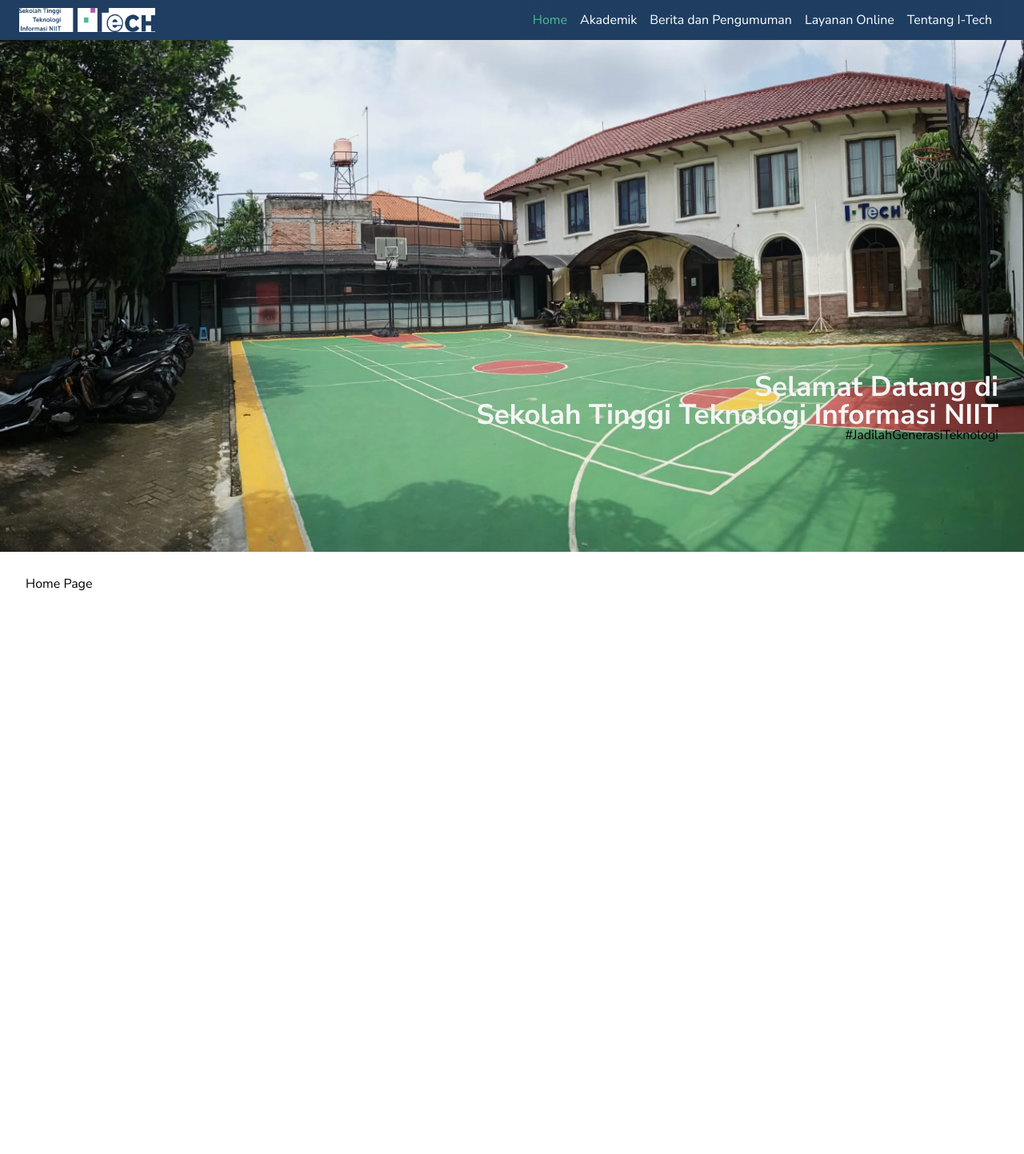
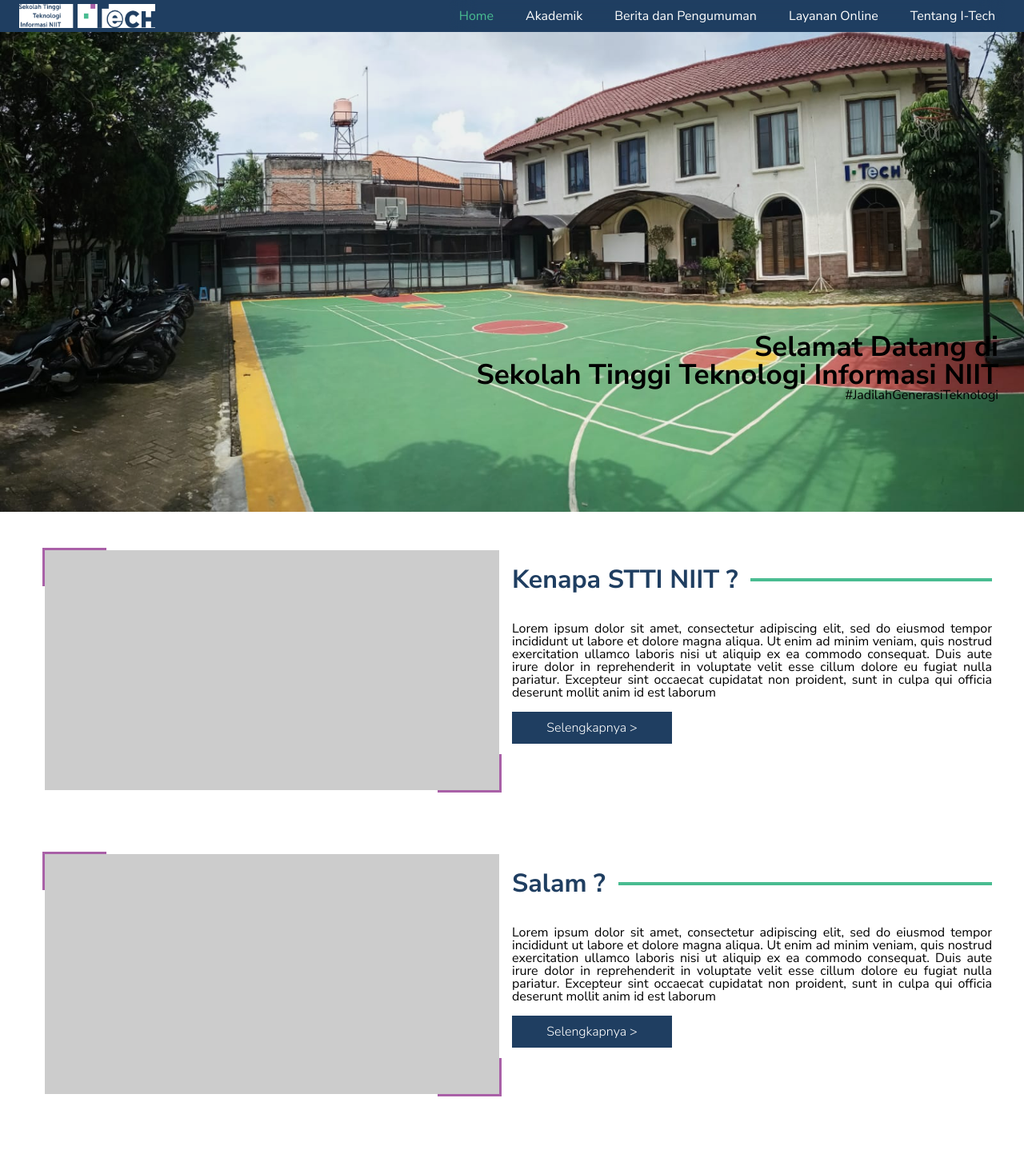
Before and after one commit to MezzyCode/stti-niit-itech-web, a Next.js app: page / in a window 1280 px wide. Shown: the top 1443 px of the page at 80% size. Before the commit the page ends 1200 px from the top, so only its background shows below. Built offline with nearby package versions, Linux system fonts and the light colour scheme.

Commit message:
Started Creating SummaryCards

```diff
--- a/src/app/globals.css
+++ b/src/app/globals.css
@@ -3,7 +3,7 @@
   --primary-color: hsl(212, 52%, 25%);
   --secondary-color: hsl(158, 46%, 51%);
   --accent-color: hsl(302, 30%, 52%);
-  --on-primary : hsl(0, 0%, 100%);
+  --on-primary: hsl(0, 0%, 100%);
   --background-color: hsl(0, 0%, 100%);
 }
 
@@ -17,9 +17,28 @@ body {
 
 h1 {
   font-weight: 700;
-  color: whitesmoke;
+  font-size: 3rem;
+}
+
+h2 {
+  font-weight: 700;
+  font-size: 2rem;
+}
+
+h3 {
+  font-weight: 700;
+  font-size: 1.5rem;
+}
+
+h4 {
+  font-weight: 700;
 }
 
 main.container {
   padding: 2rem;
+  display: flex;
+  flex-direction: column;
+  gap: 3rem;
+  width: 100%;
+  align-items: center;
 }
--- a/src/app/page.js
+++ b/src/app/page.js
@@ -1,9 +1,21 @@
+import SummaryCard from "@/components/SummaryCard";
+
 export default function Page() {
   return (
-    <div>
-      <div>
-        <p>Home Page</p>
-      </div>
-    </div>
+    <>
+      <SummaryCard
+        title={'Kenapa STTI NIIT ?'}
+        content={'Lorem ipsum dolor sit amet, consectetur adipiscing elit, sed do eiusmod tempor incididunt ut labore et dolore magna aliqua. Ut enim ad minim veniam, quis nostrud exercitation ullamco laboris nisi ut aliquip ex ea commodo consequat. Duis aute irure dolor in reprehenderit in voluptate velit esse cillum dolore eu fugiat nulla pariatur. Excepteur sint occaecat cupidatat non proident, sunt in culpa qui officia deserunt mollit anim id est laborum'}
+        link={'/'} /><SummaryCard
+        variant='reversed'
+        title={'Salam ?'}
+        content={'Lorem ipsum dolor sit amet, consectetur adipiscing elit, sed do eiusmod tempor incididunt ut labore et dolore magna aliqua. Ut enim ad minim veniam, quis nostrud exercitation ullamco laboris nisi ut aliquip ex ea commodo consequat. Duis aute irure dolor in reprehenderit in voluptate velit esse cillum dolore eu fugiat nulla pariatur. Excepteur sint occaecat cupidatat non proident, sunt in culpa qui officia deserunt mollit anim id est laborum'}
+        link={'/'} />
+        <SummaryCard
+      title={'Test ?'}
+      content={'Lorem ipsum dolor sit amet, consectetur adipiscing elit, sed do eiusmod tempor incididunt ut labore et dolore magna aliqua. Ut enim ad minim veniam, quis nostrud exercitation ullamco laboris nisi ut aliquip ex ea commodo consequat. Duis aute irure dolor in reprehenderit in voluptate velit esse cillum dolore eu fugiat nulla pariatur. Excepteur sint occaecat cupidatat non proident, sunt in culpa qui officia deserunt mollit anim id est laborum'}
+      link = {'/'}
+    />
+    </>
   )
 }
--- a/src/components/Navbar.jsx
+++ b/src/components/Navbar.jsx
@@ -30,7 +30,7 @@ function NavLinks({ visibility, toggle }) {
             <Link
               href={link.href}
               onClick={() => toggle(!visibility)}
-              className={isActive ? 'active' : null}
+              className={isActive ? 'active' : ''}
             > {link.name} </Link>
           </li>
         )
--- /dev/null
+++ b/src/components/StyledLink.css
@@ -0,0 +1,8 @@
+.linkStyle {
+    background-color: var(--primary-color);
+    color: var(--on-primary);
+    padding: 12px 24px;
+    width: 200px;
+    text-align: center;
+    font-weight: 300;
+}
--- /dev/null
+++ b/src/components/StyledLink.jsx
@@ -0,0 +1,10 @@
+import Link from 'next/link';
+import './StyledLink.css'
+
+export default function StyledLink({ name, href }) {
+    return (
+      <Link className='linkStyle' href={href ? '/' : ''}>
+        {name}
+      </Link>
+    );
+  }
--- /dev/null
+++ b/src/components/SummaryCard.css
@@ -0,0 +1,81 @@
+:root {
+    --box-size: 5rem;
+    --box-offset: -3px;
+    --box-color: var(--accent-color);
+}
+
+.summaryCard {
+    display: grid;
+    grid-template-columns: 1fr;
+    max-width: 1200px;
+}
+
+.summaryCardHeader {
+    display: flex;
+    align-items: center;
+}
+
+.summaryCardHeader>h2 {
+    white-space: nowrap;
+    color: var(--primary-color);
+}
+
+.summaryCardHeader>hr {
+    display: flex;
+    width: 100%;
+    height: 0.2rem;
+    background-color: var(--secondary-color);
+    margin-left: 1rem;
+}
+
+.summaryCardImage {
+    position: relative;
+    height: 300px;
+    background-color: #ccc;
+    margin: 1rem;
+}
+
+.summaryCardImage::before,
+.summaryCardImage::after {
+    content: '';
+    position: absolute;
+    background-color: var(--box-color);
+    width: var(--box-size);
+    height: calc(var(--box-size) - 2rem);
+    z-index: -1;
+}
+
+.summaryCardImage::before {
+    top: var(--box-offset);
+    left: var(--box-offset);
+}
+
+.summaryCardImage::after {
+    bottom: var(--box-offset);
+    right: var(--box-offset);
+}
+
+.summaryCardContent {
+    display: flex;
+    flex-flow: wrap column;
+    gap: 1rem;
+}
+
+.summaryCardContent>p {
+    text-align: justify;
+}
+
+@media (min-width: 60rem) {
+    .summaryCard {
+        grid-template-columns: 1fr 1fr;
+    }
+
+    .summaryCardImage {
+        grid-row: 1/3;
+    }
+
+    .summaryCardImage.reversed {
+        grid-row: 1/3;
+        grid-column: 1;
+    }
+}
--- /dev/null
+++ b/src/components/SummaryCard.jsx
@@ -0,0 +1,19 @@
+import './SummaryCard.css';
+import StyledLink from './StyledLink';
+
+export default function SummaryCard({ title, content, link }) {
+    return (
+        <article className='summaryCard'>
+            <div className='summaryCardHeader'>
+                <h2>{title}</h2>
+                <hr />
+            </div>
+            <div className='summaryCardImage'>
+            </div>
+            <div className='summaryCardContent'>
+                <p>{content}</p>
+                <StyledLink name={'Selengkapnya >'} href={link}/>
+            </div>
+        </article>
+    )
+}
--- a/src/components/navbar.css
+++ b/src/components/navbar.css
@@ -1,7 +1,10 @@
 /* Navigation */
 .navbar {
-  height: 50px;
-  padding: 12px 24px;
+  z-index: 999;
+  position: fixed;
+  top: 0;
+  width: 100%;
+  padding: 0px 24px;
   display: flex;
   align-items: center;
   justify-content: space-between;
@@ -23,12 +26,16 @@
 }
 
 .navbar-navlinks {
-  z-index: 999;
   display: flex;
   gap: 1em;
-  padding: 1rem;
+  backdrop-filter: blur(1rem);
+}
+
+.navbar-navlinks>li>a {
+  display: flex;
+  justify-content: flex-end;
   color: var(--on-primary);
-  backdrop-filter: blur(1rem);
+  padding: 12px;
 }
 
 .navbar-navlinks .active {
```
